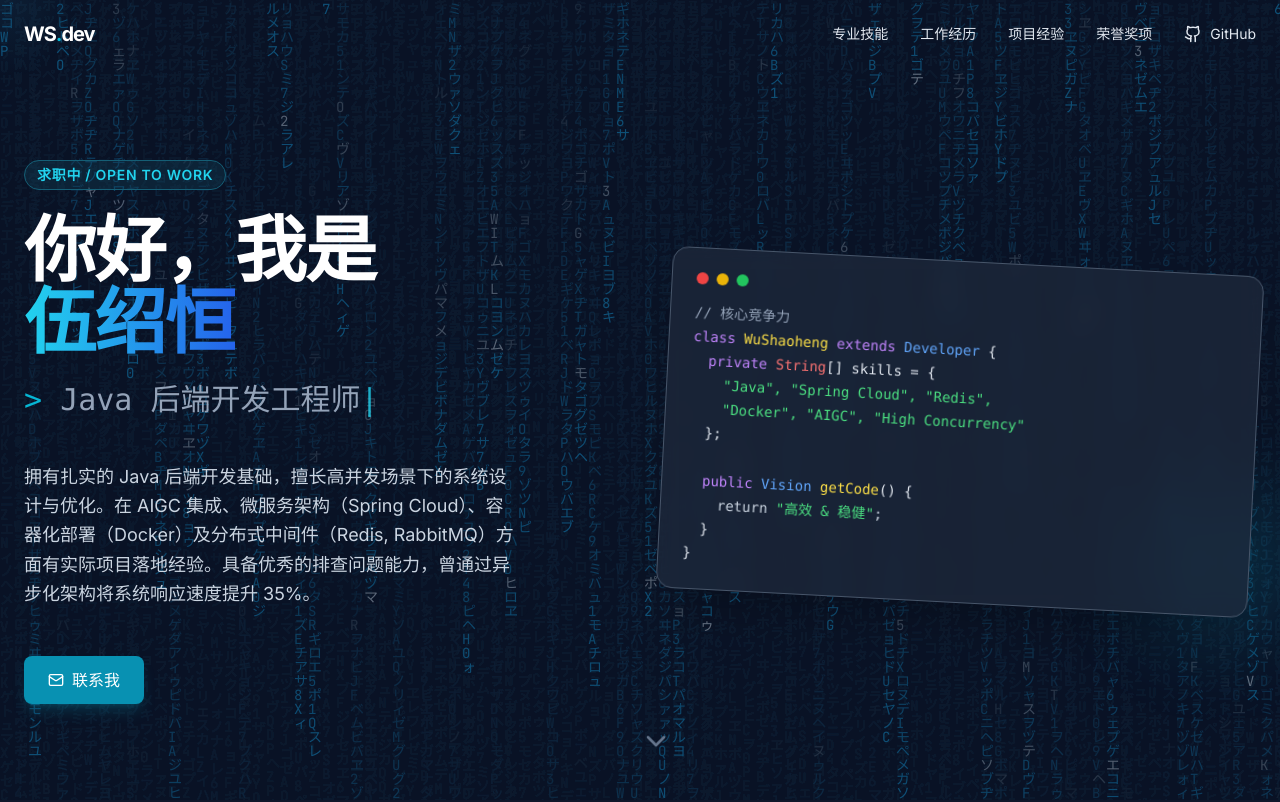
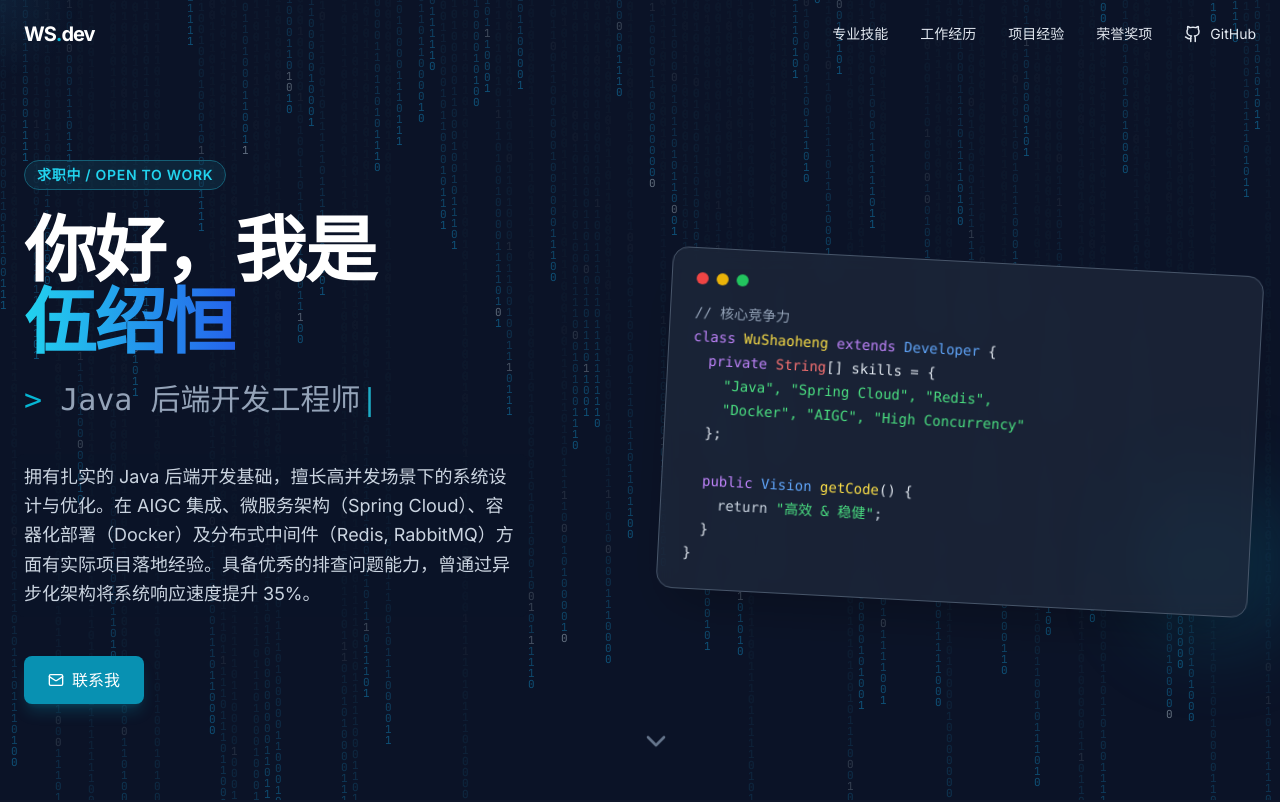
Before and after one commit to 1797483570/owner-plus, a React (Vite) app: page / in a window 1280 px wide. Shown: the top 802 px of the page. Built offline with nearby package versions, Linux system fonts and the light colour scheme.

Commit message:
feat:完善雨幕

```diff
--- a/components/CanvasBackground.tsx
+++ b/components/CanvasBackground.tsx
@@ -16,10 +16,10 @@ const CanvasBackground: React.FC = () => {
     canvas.height = height;
 
     // Matrix characters (Katakana + Latin + Numbers)
-    const chars = 'アァカサタナハマヤャラワガザダバパイィキシチニヒミリヰギジヂビピウゥクスツヌフムユュルグズブヅプエェケセテネヘメレヱゲゼデベペオォコソトノホモヨョロヲゴゾドボポヴッン0123456789ABCDEFGHIJKLMNOPQRSTUVWXYZ';
+    const chars = '011010';
     const charArray = chars.split('');
 
-    const fontSize = 14;
+    const fontSize = 11;
     const columns = width / fontSize;
 
     // Array to track the y position of each column
@@ -30,7 +30,7 @@ const CanvasBackground: React.FC = () => {
 
     const draw = () => {
       // Semi-transparent black to create trail effect
-      ctx.fillStyle = 'rgba(15, 23, 42, 0.05)'; // Slate-900 with low opacity
+      ctx.fillStyle = 'rgba(15, 23, 42, 0.1)'; // Slate-900 with low opacity
       ctx.fillRect(0, 0, width, height);
 
       ctx.font = `${fontSize}px 'JetBrains Mono'`;
@@ -54,7 +54,7 @@ const CanvasBackground: React.FC = () => {
       }
     };
 
-    const interval = setInterval(draw, 33);
+    const interval = setInterval(draw, 75);
 
     const handleResize = () => {
       width = window.innerWidth;
```
